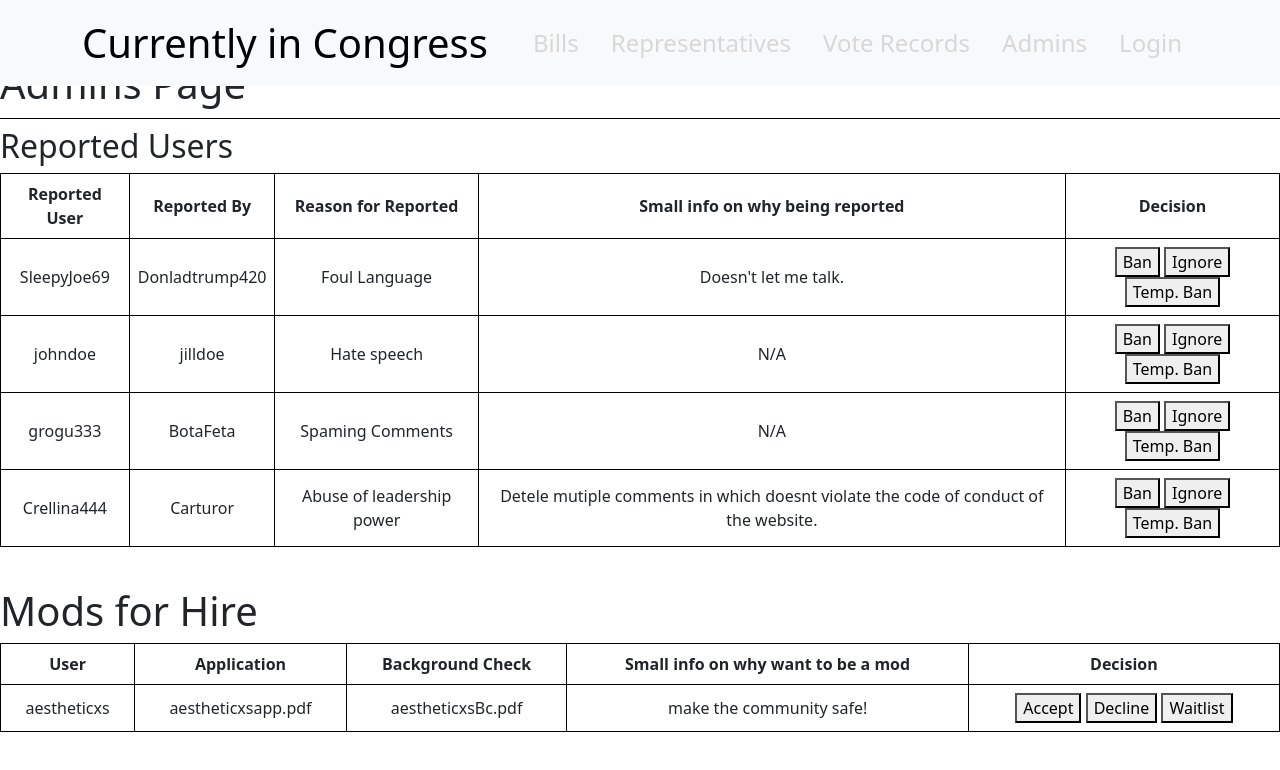
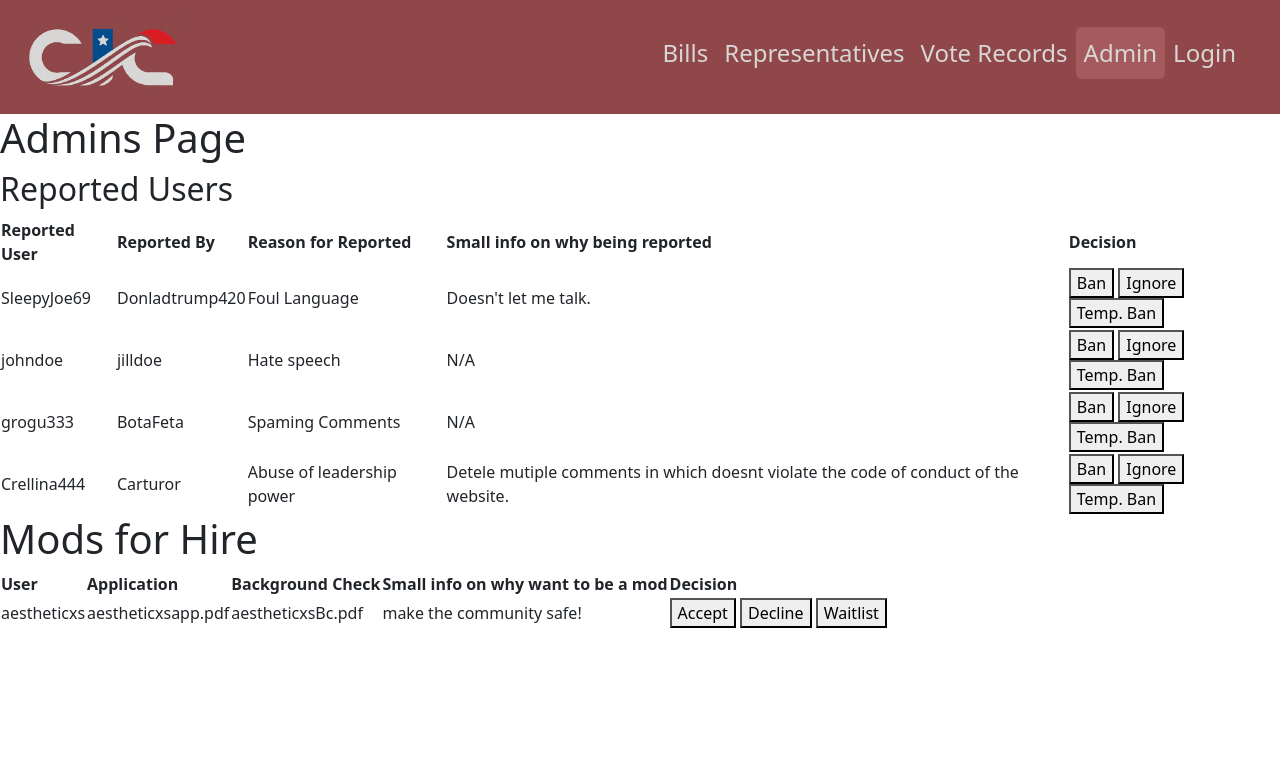
Before and after one commit to glemerich/CIC, a plain HTML site: page Currently in Congress/Admin.html in a window 1280 px wide. Drawn offline with Linux system fonts and the light colour scheme; files that its build step writes are made by us from their sources; files whose address does not match are found by name.

Commit message:
Fix Styling and Merge Conflicts

```diff
--- a/Currently in Congress/lobbying.html
+++ b/Currently in Congress/Admin.html
@@ -4,61 +4,47 @@
         <meta charset="UTF-8">
         <meta name="viewport" content="width=device-width, initial-scale=1.0">
         <title>Currently in Congress</title>
-    <link rel="stylesheet" href="css/bootstrap.css">
-    <link rel="stylesheet" href="css/Congress.css">
+        <link rel="stylesheet" href="assets/css/bootstrap.css">
+
         <style>
-        .navbar {
-            min-width: 1200px;
-        }
-
-        .header {
-            border-bottom: 1px solid black;
-            padding-bottom: 10px;
-            margin-top: 60px; /* Adjust the margin-top as needed */
-        }
-
-        /* Styling for the table */
-        table {
-            width: 100%; /* Set the table width to 100% of its container */
-            border-collapse: collapse; /* Collapse table borders */
-        }
-
-        th, td {
-            padding: 8px; /* Add padding to table cells */
-            border: 1px solid black; /* Add border to table cells */
-            text-align: center; /* Center-align content in table cells */
-        }
-
-        .spacer {
-            margin: 40px;
+            :root, [data-bs-theme=light] {
+                --bs-nav-pills-link-active-bg: #8f474a;
             }
         </style>
+        <link rel="stylesheet" href="assets/css/Congress.css">
     </head>
+
 <body>
 
-    <nav class="navbar fixed-top bg-body-tertiary">
-        <div class="container flex-nowrap">
-            <a class="navbar-brand fs-1" text href="#">Currently in Congress</a>
-            <ul class="nav nav-pills">
+    <nav class="navbar navbar-expand-md">
+        <div class="container-fluid">
+            <a class="navbar-brand fs-1" text href="#"><img src="assets/img/cic-logo-1.png" alt=""></a>
+            <button class="navbar-toggler" type="button" data-bs-toggle="collapse" data-bs-target="#navbar-content" aria-controls="navbarSupportedContent" aria-expanded="false" aria-label="Toggle navigation">
+                <span class="navbar-toggler-icon"></span>
+            </button>
+            <div id="navbar-content" class="collapse navbar-collapse justify-content-end">
+                <ul class="navbar-nav nav-pills me-4 mb-2">
                     <li class="nav-item">
                         <a class="nav-link fs-4" href="bills.html">Bills</a>
                     </li>
                     <li class="nav-item">
-                    <a class="nav-link fs-4" href="representatives.html">Representatives</a>
+                        <a class="nav-link fs-4" href="#">Representatives</a>
                     </li>
                     <li class="nav-item">
                         <a class="nav-link fs-4" href="vote.html">Vote Records</a>
                     </li>
                     <li class="nav-item">
-                    <a class="nav-link fs-4" href="lobbying.html">Admins</a>
+                        <a class="nav-link active fs-4" aria-current="page" href="Admin.html">Admin</a>
                     </li>
                     <li class="nav-item">
                         <a class="nav-link fs-4" href="login.html">Login</a>
                     </li>
                 </ul>
             </div>
+        </div>
     </nav>
-
+</body>
+ <body>
     <div>
         <h1 class="header">Admins Page</h1>
     </div>
```
Also changed, not shown: Currently in Congress/S3776.html (+1 -1 lines), Currently in Congress/alma-adams.html (+1 -1 lines), Currently in Congress/bills.html (+1 -1 lines), Currently in Congress/login.html (+1 -1 lines), Currently in Congress/representatives.html (+1 -1 lines), Currently in Congress/tammy-baldwin.html (+1 -1 lines), Currently in Congress/vote.html (+1 -1 lines). Lines whose indentation alone changed are shown as unchanged.
